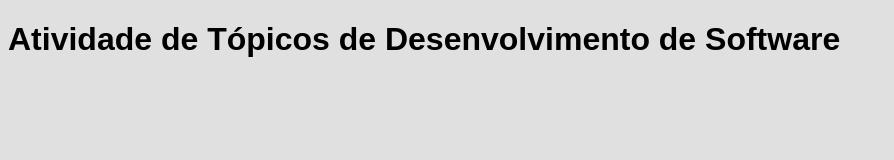
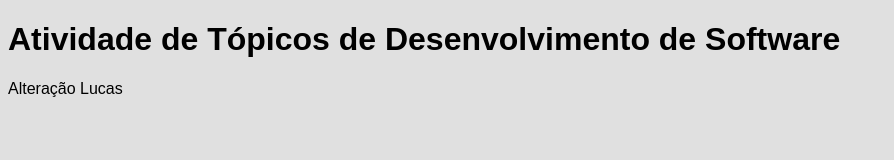
Before and after one commit to kaikybrasil/Atividade1GitHub, a plain HTML site: page index.html in a window 1280 px wide. Shown: the whole page, without its empty margins (0-894 px from the left). Drawn offline with Linux system fonts and the light colour scheme.

Commit message:
Alteração Lucas

```diff
--- a/index.html
+++ b/index.html
@@ -7,5 +7,7 @@
 </head>
 <body style="background-color: rgb(224, 224, 224); font-family: Arial, Helvetica, sans-serif;">
     <h1>Atividade de Tópicos de Desenvolvimento de Software</h1>
+
+    <p>Alteração Lucas</p>
 </body>
 </html>
```
